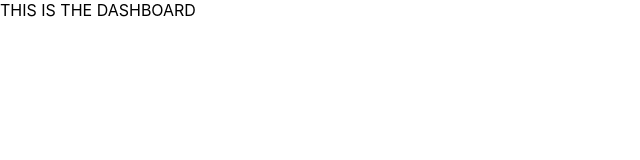
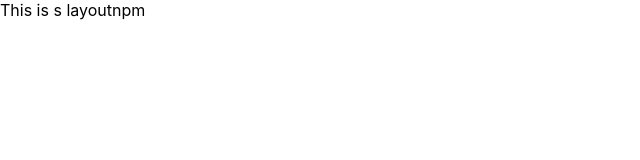
Before and after one commit to wnsdhe/GrubTrack, a React (Create React App) app in the folder grubtrack/: page / in a window 1280 px wide. Shown: the top 160 px of the page, without its empty margins (0-640 px from the left). Built offline with nearby package versions, Linux system fonts and the light colour scheme.

Commit message:
Set up basic routing foundation for login and layout page.

```diff
--- a/grubtrack/src/App.js
+++ b/grubtrack/src/App.js
@@ -1,17 +1,18 @@
-import React, {Component} from 'react';
-import {Route} from 'react-router-dom';
+import React from 'react';
 import './App.css';
-import Dashboard from './Dashboard/Dashboard';
+import Switch from 'react-bootstrap/esm/Switch';
+import Layout from './Layout/Layout';
+import { Route } from 'react-router-dom';
 
-class App extends Component {
-  render () {
-    return (
-      <div>
-        <Dashboard></Dashboard>
-      </div>
-    );
-  }
-
+function App() {
+  return (
+    <div>
+      <Switch>
+        <Route path="/" exact component={Layout}/>
+        {/* <Route path="/login"/> */}
+      </Switch>
+    </div>
+  );
 }
 
 export default App;
--- /dev/null
+++ b/grubtrack/src/Layout/Layout.css
@@ -0,0 +1,7 @@
+/*
+ * Layout css File
+*/
+
+.Layout {
+    /* propertys here */
+}
--- /dev/null
+++ b/grubtrack/src/Layout/Layout.js
@@ -0,0 +1,26 @@
+import React, { Component } from 'react';
+import './Layout.css';
+
+class Layout extends Component {
+  // constructor(props){
+    // super(props);
+    // this.state = {};
+  // }
+
+  // componentWillMount(){}
+  // componentDidMount(){}
+  // componentWillUnmount(){}
+
+  // componentWillReceiveProps(){}
+  // shouldComponentUpdate(){}
+  // componentWillUpdate(){}
+  // componentDidUpdate(){}
+
+  render() {
+    return (
+      <div>This is s layoutnpm</div>
+    );
+  }
+}
+
+export default Layout;
--- /dev/null
+++ b/grubtrack/src/Layout/index.js
@@ -0,0 +1 @@
+export { default } from './Layout.js';
```
